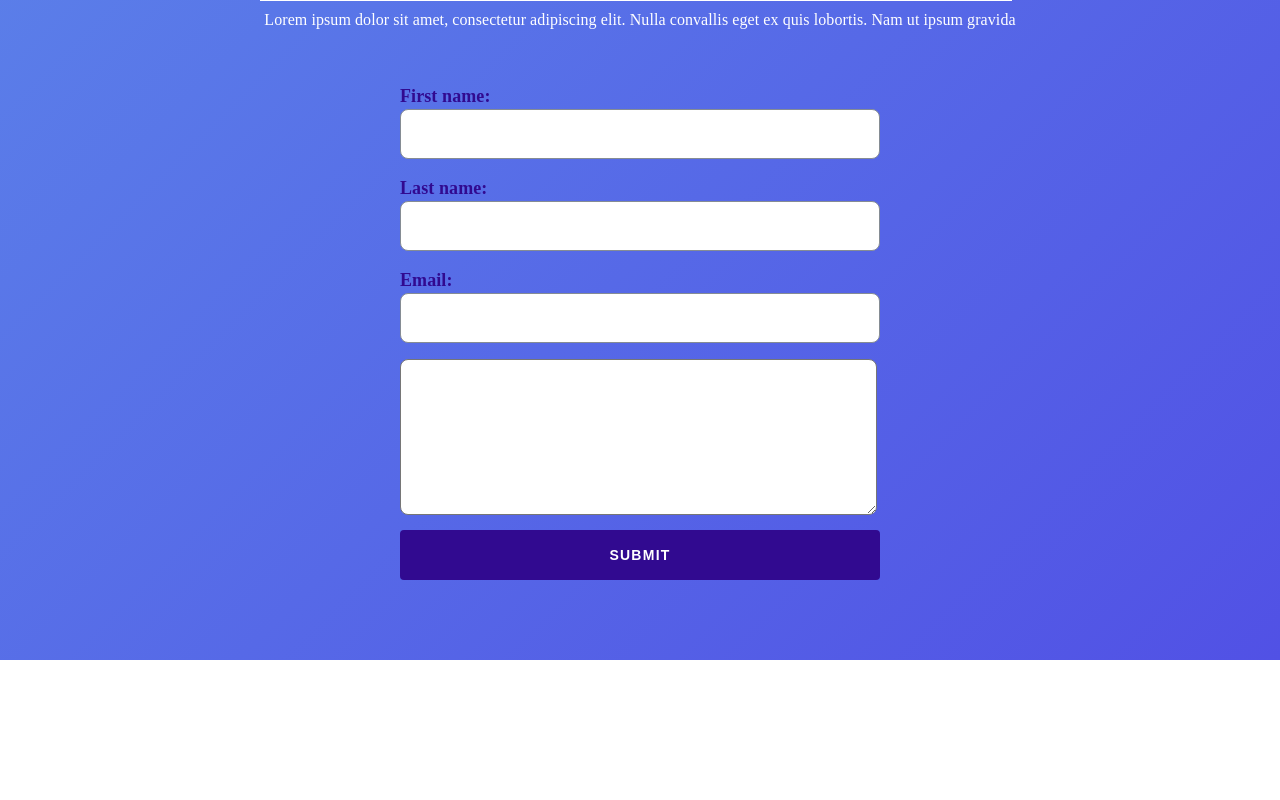
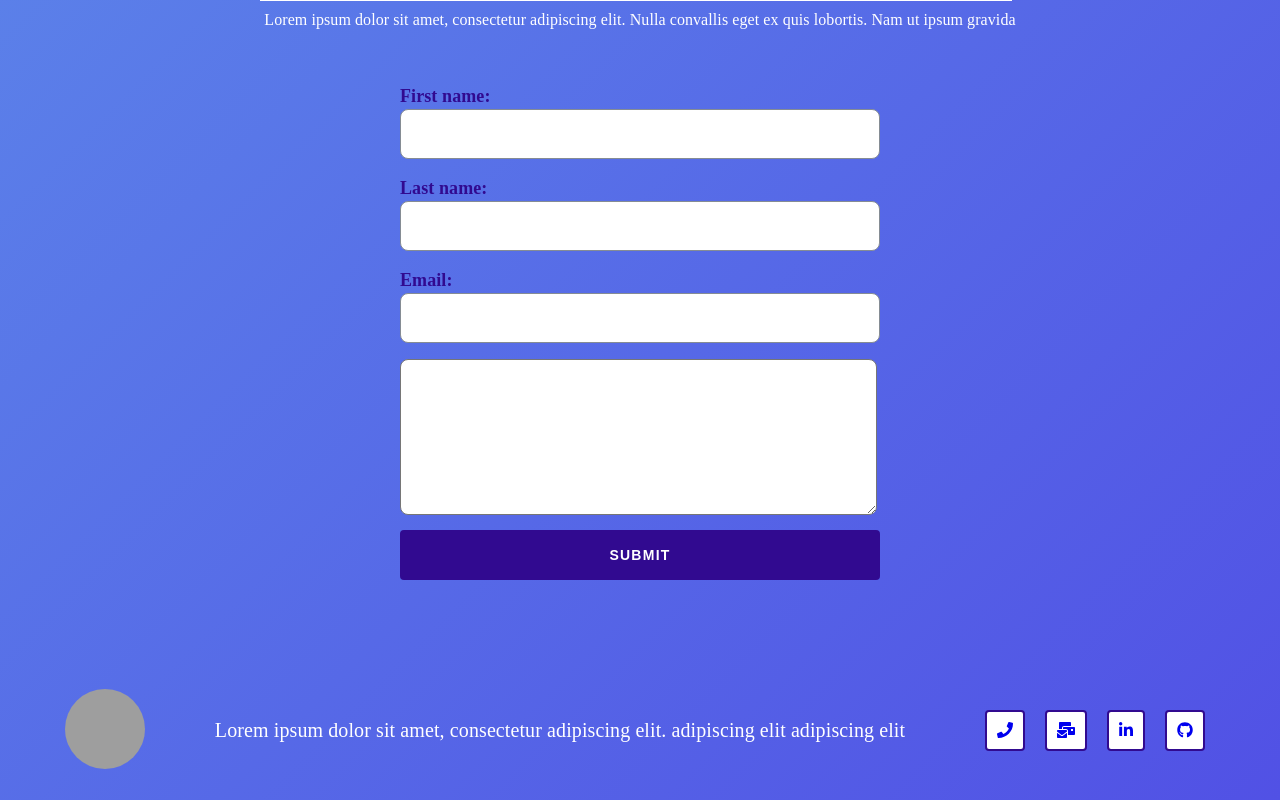
Before and after one commit to Jonnathandor/CMS-, a React app in the folder Homepage/: page / in a window 1280 px wide. Shown: the part 4848-5648 px from the top of the page. Before the commit the page ends 5508 px from the top, so only its background shows below. Built offline with nearby package versions, Linux system fonts and the light colour scheme; grey boxes are pictures that could not be loaded.

Commit message:
added the footer

```diff
--- a/Homepage/src/App.tsx
+++ b/Homepage/src/App.tsx
@@ -1,4 +1,4 @@
-import { NavBar, Profile, ProjectList, ContactForm } from './components'
+import { NavBar, Profile, ProjectList, ContactForm, Footer } from './components'
 import './App.css'
 export const App = () => {
 
@@ -8,6 +8,7 @@ export const App = () => {
       <Profile/>
       <ProjectList/>
       <ContactForm/>
+      <Footer/>
     </div>
   )
 }
--- a/Homepage/src/components/footer/Footer.css
+++ b/Homepage/src/components/footer/Footer.css
@@ -0,0 +1,35 @@
+.footer {
+  display: flex;
+  height: 80px;
+  justify-content: space-around;
+  padding: 30px;
+  align-items: center;
+}
+
+.footer__logo img {
+  height: 80px;
+  width: 80px;
+  border-radius: 50%;
+}
+
+.footer ul {
+  display: flex;
+}
+
+.footer__text p {
+  font-weight: normal;
+  font-size: 20px;
+  line-height: 26px;
+  text-align: center;
+  letter-spacing: 0.005em;
+  color: #ffffff;
+}
+
+.footer ul li {
+  background: white;
+  padding: 10px;
+  border: 2px solid #310a90;
+  box-sizing: border-box;
+  border-radius: 4px;
+  margin: 10px;
+}
--- a/Homepage/src/components/footer/Footer.tsx
+++ b/Homepage/src/components/footer/Footer.tsx
@@ -1,7 +1,19 @@
 import './Footer.css';
+import { FontAwesomeIcon } from '@fortawesome/react-fontawesome';
+import { faGithub, faLinkedinIn } from "@fortawesome/free-brands-svg-icons";
+import { faMailBulk, faPhone } from '@fortawesome/free-solid-svg-icons';
 
 export const Footer = () => {
     return (
-        <div className="footer"></div>
+        <div className="footer">
+            <div className="footer__logo"><img src="https://cdn.pixabay.com/photo/2017/01/08/21/37/flame-1964066_960_720.png" alt="web-logo" /></div>
+            <div className="footer__text"><p>Lorem ipsum dolor sit amet, consectetur adipiscing elit. adipiscing elit adipiscing elit</p></div>
+            <ul>
+                <li><a href="tel:12345"><FontAwesomeIcon icon={faPhone}/></a></li>
+                <li><a href="mailto:webmaster@example.com"><FontAwesomeIcon icon={faMailBulk}/></a></li>
+                <li><a href="https://www.linkedin.com/in/jonnathan-edgardo-garcia-galeas-ab9383115" target="_blank"><FontAwesomeIcon icon={faLinkedinIn}/></a></li>
+                <li><a href="https://github.com/Jonnathandor" target="_blank"><FontAwesomeIcon icon={faGithub}/></a></li>
+            </ul>
+        </div>
     )
 }
--- a/Homepage/src/components/index.tsx
+++ b/Homepage/src/components/index.tsx
@@ -2,3 +2,4 @@ export * from './nav-bar/NavBar';
 export * from './profile/Profile';
 export * from './project-list/ProjectList';
 export * from './contact-form/ContactForm';
+export * from './footer/Footer';
```
